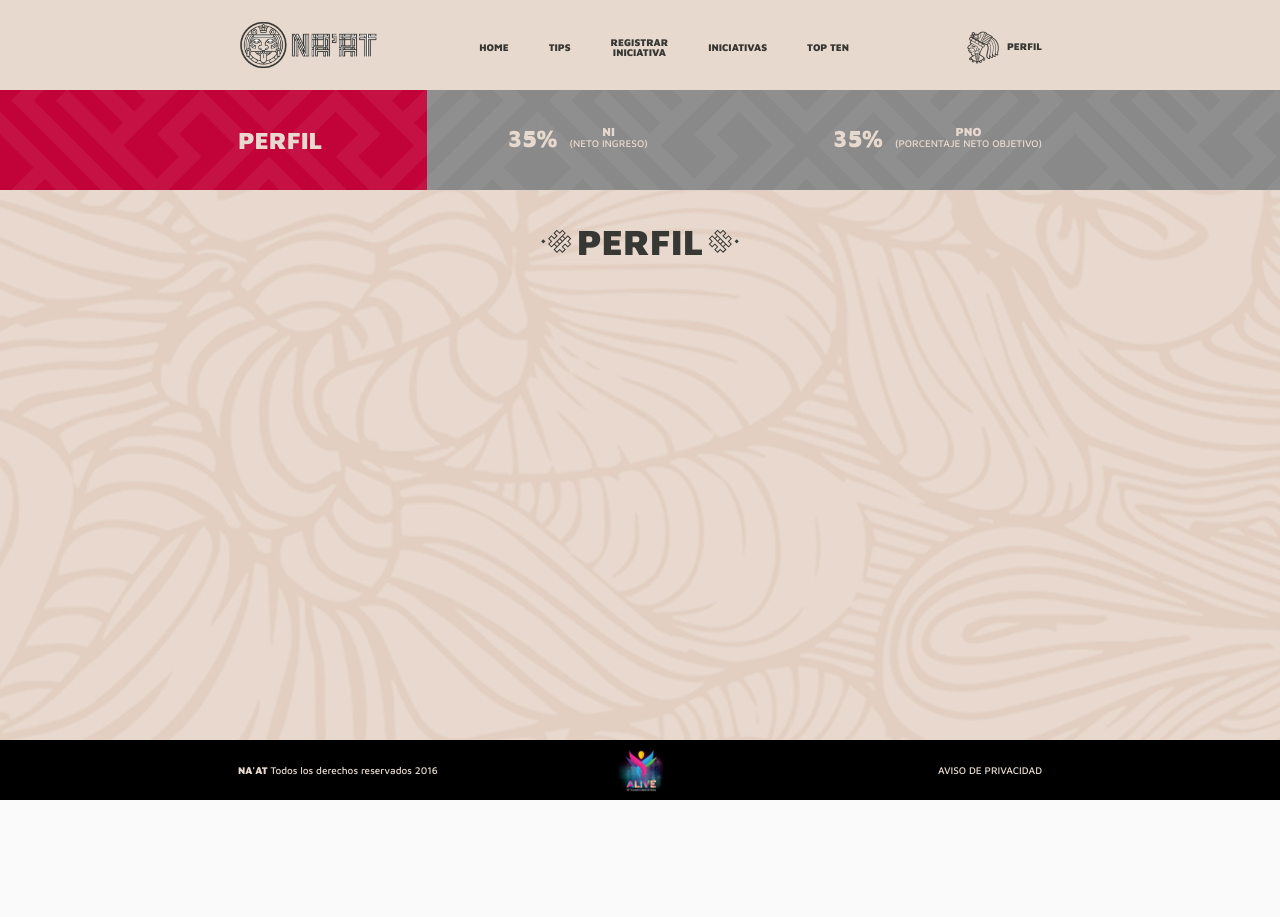
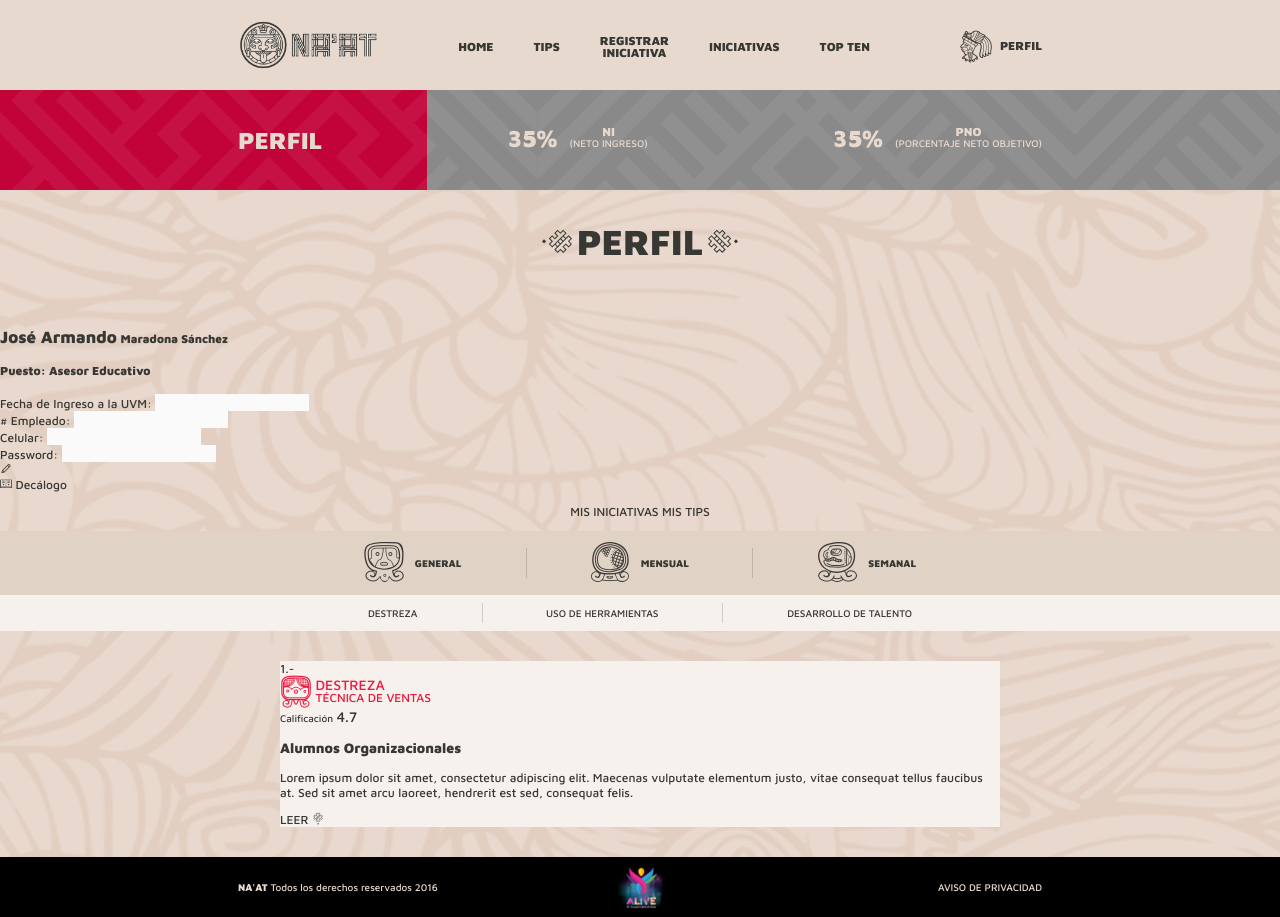
Before and after one commit to Helg18/Naat-mexico-frontend, a plain HTML site: page perfil.html in a window 1280 px wide. Before the commit the page ends 800 px from the top, so only its background shows below. Drawn offline with nearby package versions, Linux system fonts and the light colour scheme.

Commit message:
Diagramado Perfil / Top Ten

```diff
--- a/css/stylesheet.less
+++ b/css/stylesheet.less
@@ -1,7 +1,7 @@
-@import '../../elements.less';
+@import '../../../Dropbox/elements.less';
 @blanco: #FAFAFA;
 @negro: #373734;
-@rojo: #ed1941;
+@rojo: #ED1941;
 @rojoo: #c20339;
 //@bgrojo: #DD0339;
 @bgrojo: #898989;
@@ -49,25 +49,25 @@
   -webkit-font-smoothing: antialiased;
   -moz-osx-font-smoothing: grayscale;
 }
-.icon-bleft:before { content: "\e919";}
-.icon-bright:before { content: "\e91a";}
-.icon-bbottom:before { content: "\e91b";}
-.icon-semanal:before { content: "\e91c";}
-.icon-mensual:before { content: "\e91d";}
-.icon-general:before { content: "\e91e";}
-.icon-talento:before { content: "\e91f";}
-.icon-herramientas:before { content: "\e920";}
-.icon-destreza:before { content: "\e921";}
-.icon-login:before { content: "\e906";}
-.icon-entrar:before { content: "\e904";}
-.icon-enviar:before { content: "\e922";}
-.icon-foto:before { content: "\e923";}
-.icon-menu:before { content: "\e900";}
-.icon-cross:before { content: "\e901";}
-.icon-left:before { content: "\e902";}
-.icon-right:before { content: "\e905";}
-.icon-chevron:before { content: "\e907";}
-.icon-edit:before { content: "\e903";}
+.icon-bleft:before {content: "\e919";}
+.icon-bright:before {content: "\e91a";}
+.icon-bbottom:before {content: "\e91b";}
+.icon-semanal:before {content: "\e91c";}
+.icon-mensual:before {content: "\e91d";}
+.icon-general:before {content: "\e91e";}
+.icon-talento:before {content: "\e91f";}
+.icon-herramientas:before {content: "\e920";}
+.icon-destreza:before {content: "\e921";}
+.icon-login:before {content: "\e906";}
+.icon-entrar:before {content: "\e904";}
+.icon-enviar:before {content: "\e922";}
+.icon-foto:before {content: "\e923";}
+.icon-menu:before {content: "\e900";}
+.icon-cross:before {content: "\e901";}
+.icon-left:before {content: "\e902";}
+.icon-right:before {content: "\e905";}
+.icon-edit:before {content: "\e907";}
+.icon-decalogo:before {content: "\e903";}
 html,body,ul,ol,figure,fieldset,input,select,textarea,button{
   border: 0;
   margin: 0;
@@ -167,6 +167,29 @@ header{
 .figurao{
   background-image: url('../img/figurao.jpg');
   background-size: cover;
+}
+.foto{
+  .rounded(100%);
+  height: 50px;
+  position: relative;
+  width: 50px;
+  .vista-previa{
+    background-color: @crema;
+    background-image: url('../img/cara.png');
+    background-size: cover;
+    height: 124px;
+    .rounded(100%);
+    margin: 8px;
+    width: 124px;
+  }
+  input{
+    height: 100%;
+    left: 0;
+    .opacity(0);
+    position: absolute;
+    top: 0;
+    width: 100%;
+  }
 }
 main{
   section{
@@ -335,28 +358,9 @@ main{
         position: relative;
         .foto{
           background-color: #c7b299;
-          .rounded(100%);
           height: 140px;
           position: absolute;
           left: 0;
-          width: 140px;
-          .vista-previa{
-            background-color: @crema;
-            background-image: url('../img/cara.png');
-            background-size: cover;
-            height: 124px;
-            .rounded(100%);
-            margin: 8px;
-            width: 124px;
-          }
-          input{
-            height: 100%;
-            left: 0;
-            .opacity(0);
-            position: absolute;
-            top: 0;
-            width: 100%;
-          }
         }
         .campo{
           height: 32px;
@@ -498,7 +502,7 @@ main{
               display: block;
             }
             i{
-              font-size: 40px;
+              font-size: 46px;
               margin-bottom: 8px;
             }
             b{
@@ -573,21 +577,51 @@ main{
     &.tips{
       button{
         color: @negro;
-
       }
-
     }
   }
   article{
+    background-color: @cremac;
     max-width: 720px;
     margin: 30px auto 0;
     width: 70%;
     header{
+      position: relative;
+      .foto,i,ul{
+        display: inline-block;
+        vertical-align: middle;
+      }
+      ul{
+        line-height: 100%;
+        text-transform: uppercase;
+        li{
+          display: block;
+          big{
+            font-size: 14px;
+          }
+          small{
+            font-size: 12px;
+          }
+        }
+      }
       &.top{
-        background-color: @rojoo;
+        background-color: @rojo;
+        color: @cremac;
+      }
+      &.titulo{
+        .categoria{
+          color: @rojo;
+          i{
+            font-size: 32px;
+          }
+        }
       }
     }
   }
+  .perfil{
+
+  }
+
 }
 ::-webkit-input-placeholder {
   color: @negro;
@@ -607,6 +641,7 @@ main{
     min-height: 100%;
   }
   body {
+    font-size: 12px;
     margin: 0 0 60px;
   }
   header{
@@ -620,7 +655,7 @@ main{
       padding: 20px 0;
     }
     a{
-      font-size: 10px;
+      font-size: 12px;
       &:hover{
         color: @rojo;
       }
@@ -684,7 +719,7 @@ main{
         }
         &.active{
           color: @rojo;
-          font-size: 14px;
+          font-size: 16px;
           margin: 0 30px;
           padding: 0 8px;
           i{
@@ -692,12 +727,11 @@ main{
           }
         }
       }
-
     }
   }
   main{
     nav{
-      padding: 20px 0;
+      padding: 12px 0;
       text-align: center;
       .inner{
         font-size: 0;
@@ -713,7 +747,7 @@ main{
             vertical-align: middle;
           }
           i{
-            font-size: 50px;
+            font-size: 40px;
             margin-right: 8px;
           }
           span{
--- a/perfil.html
+++ b/perfil.html
@@ -73,6 +73,105 @@
 				<span>PERFIL</span>
 				<i class="icon-bright"></i>
 			</h2>
+			<div class="perfil">
+				<div class="foto">
+				</div>
+				<div class="info">
+					<h3>
+						<big>José Armando</big>
+						<small>Maradona Sánchez</small>
+					</h3>
+					<h4>Puesto: <b>Asesor Educativo</b></h4>
+					<ul>
+						<li>
+							<label>Fecha de Ingreso a la UVM:</label>
+							<span></span>
+							<input type="text" placeholder="">
+						</li>
+						<li>
+							<label># Empleado:</label>
+							<span></span>
+							<input type="text" placeholder="">
+						</li>
+						<li>
+							<label>Celular:</label>
+							<span></span>
+							<input type="text" placeholder="">
+						</li>
+						<li>
+							<label>Password:</label>
+							<span></span>
+							<input type="password" placeholder="">
+						</li>
+					</ul>
+					<i class="icon-edit"></i>
+				</div>
+				<div class="decalogo">
+					<a href="">
+						<i class="icon-decalogo"></i>
+						<span>Decálogo</span>
+					</a>
+				</a>
+				<nav>
+					<a href="">MIS INICIATIVAS</a>
+					<a href="">MIS TIPS</a>
+				</nav>
+			</div>
+			<div class="iniciativas-tips">
+				<nav class="top cremao">
+					<div class="inner">
+						<a href="">
+							<i class="icon-general"></i>
+							<span>GENERAL</span>
+						</a>
+						<a href="">
+							<i class="icon-mensual"></i>
+							<span>MENSUAL</span>
+						</a>
+						<a href="">
+							<i class="icon-semanal"></i>
+							<span>SEMANAL</span>
+						</a>
+					</div>
+				</nav>
+				<nav class="bottom cremac">
+					<div class="inner">
+						<a href="">DESTREZA</a>
+						<a href="">USO DE HERRAMIENTAS</a>
+						<a href="">DESARROLLO DE TALENTO</a>
+					</div>
+				</nav>
+				<div class="tab-content">
+					<article>
+						<header class="titulo">
+							<span class="numero">1.-</span>
+							<div class="categoria">
+								<i class="icon-destreza"></i>
+								<ul>
+									<li><big>Destreza</big></li>
+									<li><small>Técnica de Ventas</small></li>
+								</ul>
+							</div>
+							<div class="calificacion">
+								<small>Calificación</small>
+								<big>4.7</big>
+							</div>
+							<div id="1" class="rateYo"></div>
+						</header>
+						<div class="content">
+							<h3>Alumnos Organizacionales</h3>
+							<p>Lorem ipsum dolor sit amet, consectetur adipiscing elit. Maecenas vulputate elementum justo, vitae consequat tellus faucibus at. Sed sit amet arcu laoreet, hendrerit est sed, consequat felis.</p>
+						</div>
+						<a href="">
+							<span>LEER</span>
+							<i class="icon-bbottom"></i>
+						</a>
+					</article>
+				</div>
+				<div class="tab-content">
+				</div>
+			</div>
+
 		</section>
 	</main>
 	<footer>
```
Also changed, not shown: top-ten.html (+7 -2 lines), css/stylesheet.css, fonts/icomoon.ttf, fonts/icomoon.woff, 2 other files.
